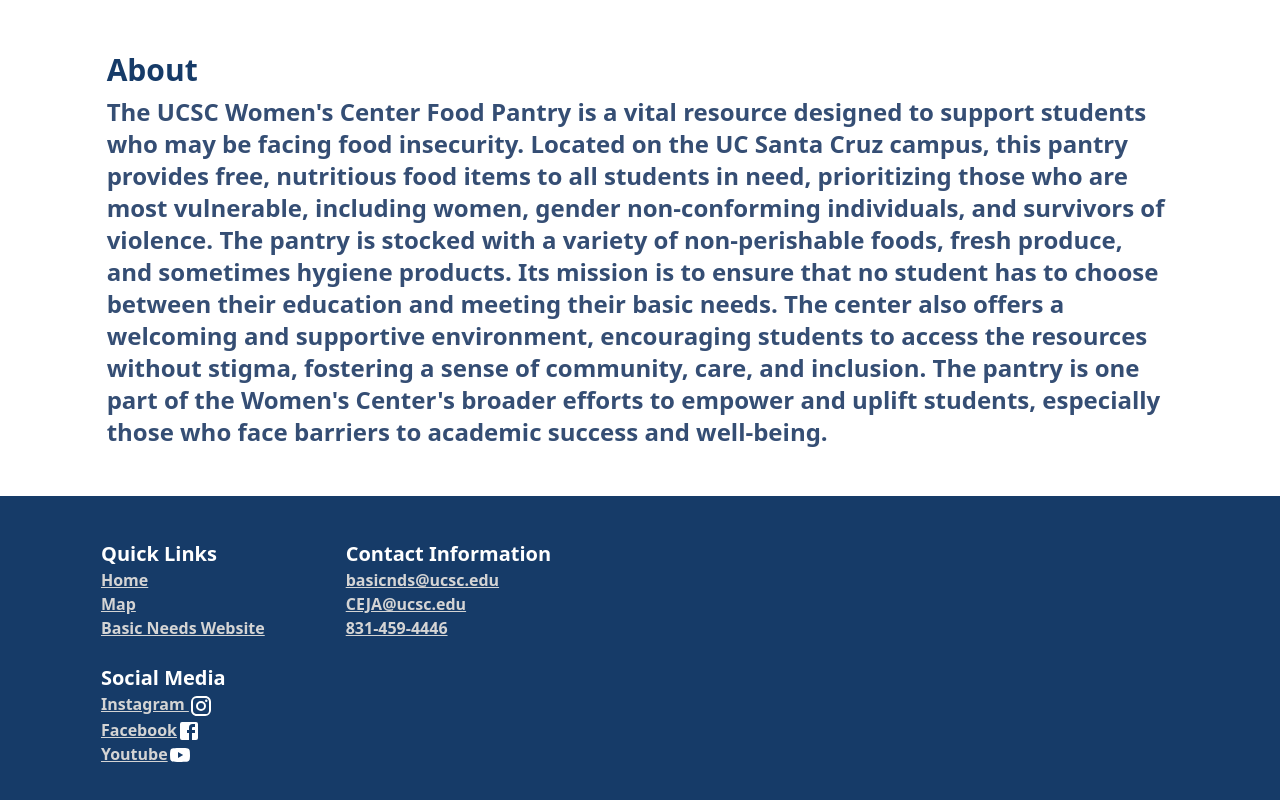
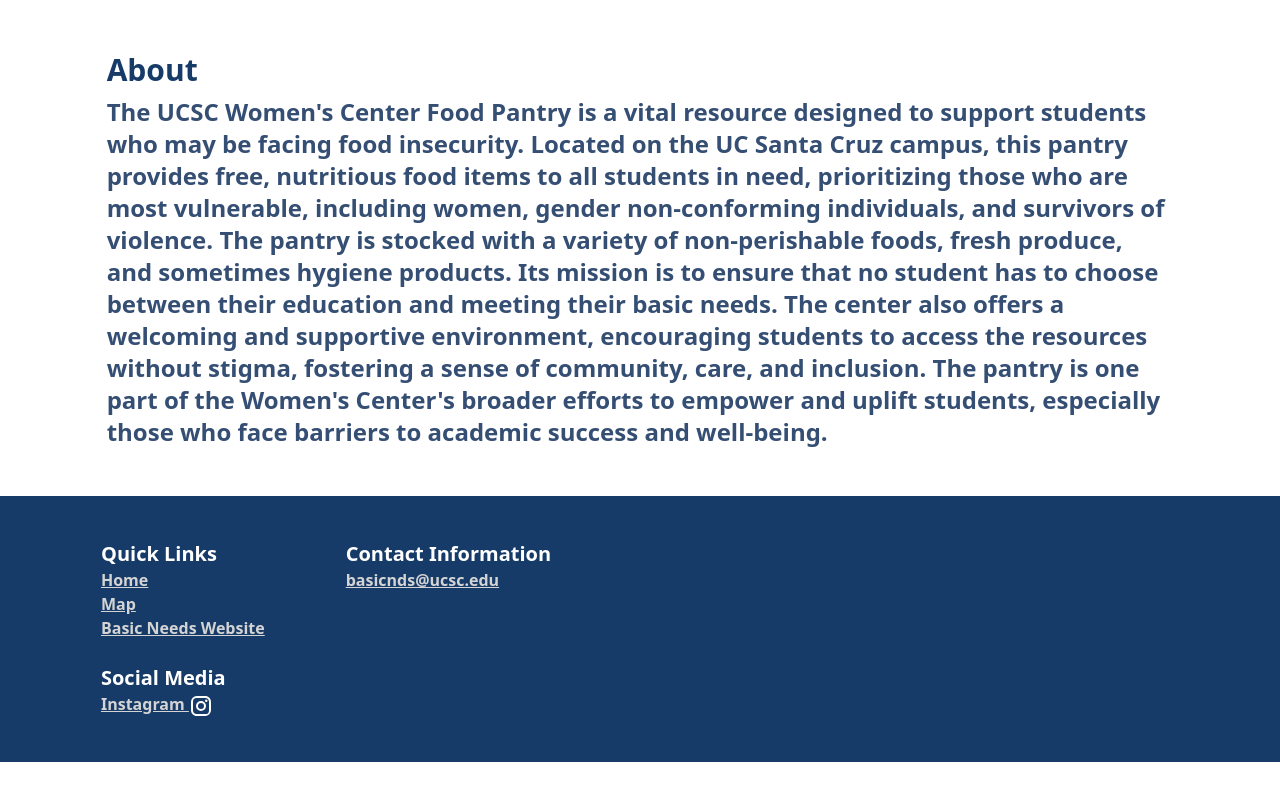
Before and after one commit to dgonz10152/slug-aid, a Next.js app in the folder apps/slug-aid-website/: page /locations/womxns-center-food-pantry in a window 1280 px wide. Shown: the part 1108-1908 px from the top of the page. After the commit the page ends 1870 px from the top, so only its background shows below. Built offline with nearby package versions, Linux system fonts and the light colour scheme; no server answers.

Commit message:
Update links

```diff
--- a/apps/slug-aid-website/src/components/Footer.tsx
+++ b/apps/slug-aid-website/src/components/Footer.tsx
@@ -1,4 +1,4 @@
-import { Instagram, Facebook, YouTube } from "@mui/icons-material";
+import { Instagram } from "@mui/icons-material";
 import { createTheme, ThemeProvider } from "@mui/material";
 import Link from "next/link";
 
@@ -45,26 +45,6 @@
 						>
 							Instagram <Instagram sx={{ color: "white" }} />
 						</a>
-						<a
-							target="_blank"
-							href={"https://www.facebook.com/ucscbasicneeds/"}
-							className="text-base underline font-bold h-6 flex"
-						>
-							Facebook
-							<div className="w-7">
-								<Facebook sx={{ color: "white" }} />
-							</div>
-						</a>
-						<a
-							target="_blank"
-							href={"https://www.youtube.com/channel/UC21ian0e0wC8E-dq8yAxR-w"}
-							className="text-base underline font-bold h-6 flex"
-						>
-							Youtube
-							<div className="w-7">
-								<YouTube sx={{ color: "white" }} />
-							</div>
-						</a>
 					</div>
 				</div>
 			</div>
@@ -77,18 +57,6 @@
 							className="text-base underline font-bold"
 						>
 							basicnds@ucsc.edu
-						</Link>
-						<Link
-							href={"mailto:ceja@ucsc.edu"}
-							className="text-base underline font-bold"
-						>
-							CEJA@ucsc.edu
-						</Link>
-						<Link
-							href={"tel:831-439-4446"}
-							className="text-base underline font-bold h-6 flex"
-						>
-							831-459-4446
 						</Link>
 					</div>
 				</div>
```
